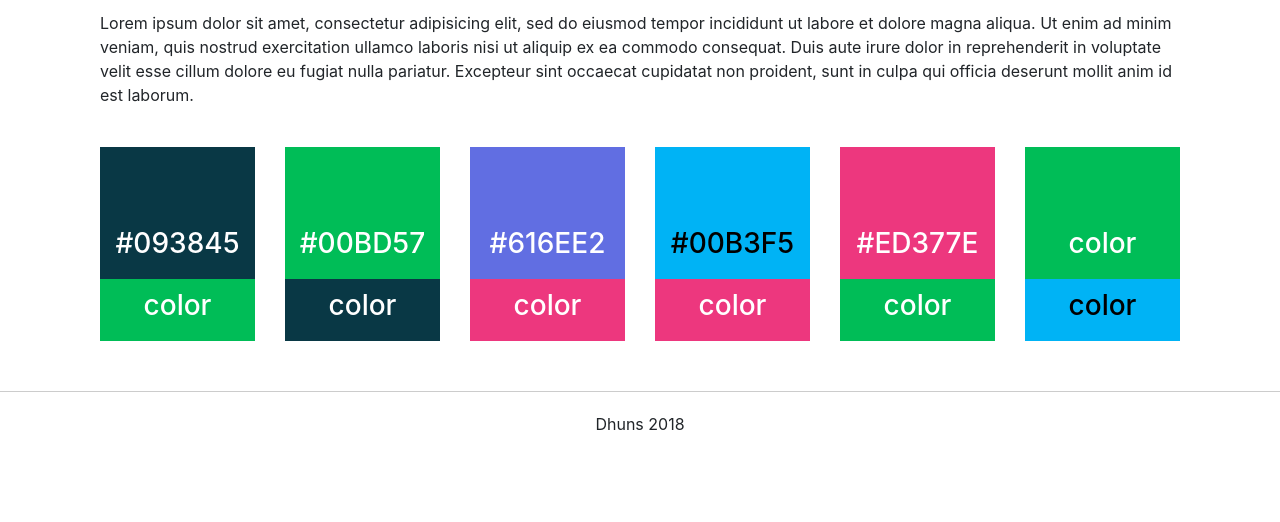
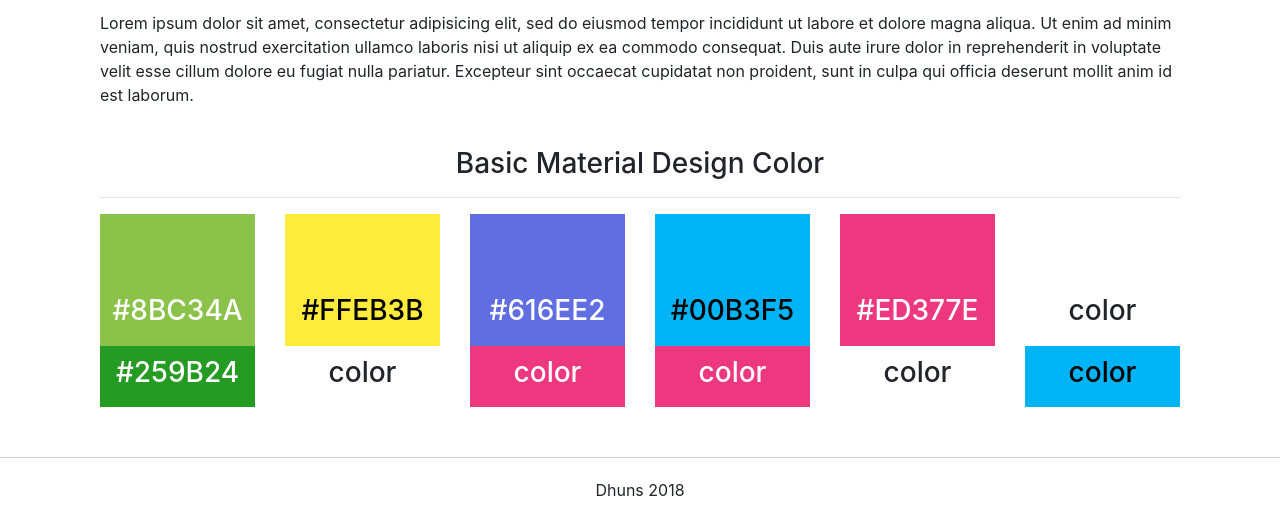
Before and after one commit to dhanankhero/lalapan, a plain HTML site: page page-color/material.html in a window 1280 px wide. Shown: the part 395-917 px from the top of the page. Before the commit the page ends 851 px from the top, so only its background shows below. Drawn offline with Linux system fonts and the light colour scheme.

Commit message:
Memperbaharui Warna Material Design

```diff
--- a/css/material.css
+++ b/css/material.css
@@ -1,11 +1,16 @@
-.c093845 {
-  background-color: #093845;
+.c8BC34A {
+  background-color: #8BC34A;
   color: #fff;
 }
 
-.c00bd57 {
-  background-color: #00bd57;
+.c259B24 {
+  background-color: #259B24;
   color: #fff;
+}
+
+.cFFEB3B {
+  background-color: #FFEB3B;
+  color: #000;
 }
 
 .c616ee2 {
--- a/page-color/material.html
+++ b/page-color/material.html
@@ -62,15 +62,17 @@
         <p>Lorem ipsum dolor sit amet, consectetur adipisicing elit, sed do eiusmod tempor incididunt ut labore et dolore magna aliqua. Ut enim ad minim veniam, quis nostrud exercitation ullamco laboris nisi ut aliquip ex ea commodo consequat. Duis aute
           irure dolor in reprehenderit in voluptate velit esse cillum dolore eu fugiat nulla pariatur. Excepteur sint occaecat cupidatat non proident, sunt in culpa qui officia deserunt mollit anim id est laborum.</p>
         <br>
+        <h3>Basic Material Design Color</h3>
+        <hr>
         <div class="row">
           <div class="col-sm-2">
-            <div class="boxcolor c093845">
-              <h3>#093845</h3>
+            <div class="boxcolor c8BC34A">
+              <h3>#8BC34A</h3>
             </div>
           </div>
           <div class="col-sm-2">
-            <div class="boxcolor c00bd57">
-              <h3>#00BD57</h3>
+            <div class="boxcolor cFFEB3B">
+              <h3>#FFEB3B</h3>
             </div>
           </div>
           <div class="col-sm-2">
@@ -96,8 +98,8 @@
         </div>
         <div class="row">
           <div class="col-sm-2">
-            <div class="boxcolormini c00bd57">
-              <h3>color</h3>
+            <div class="boxcolormini c259B24">
+              <h3>#259B24</h3>
             </div>
           </div>
           <div class="col-sm-2">
```
